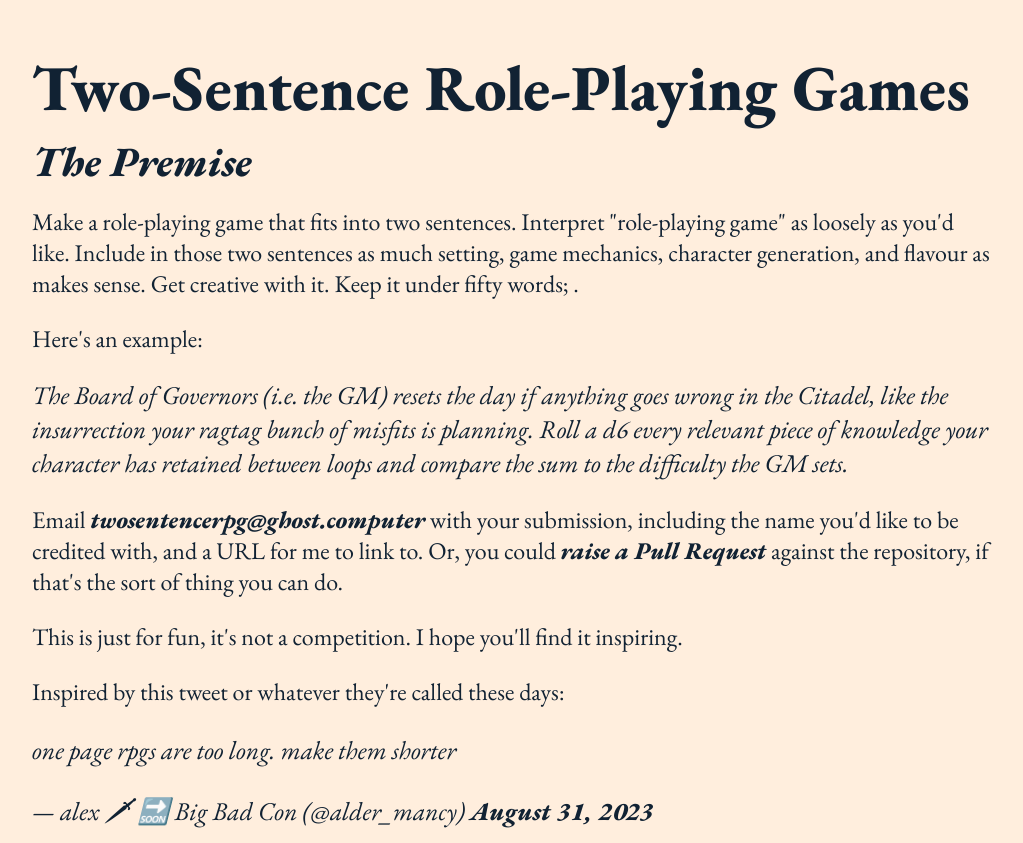
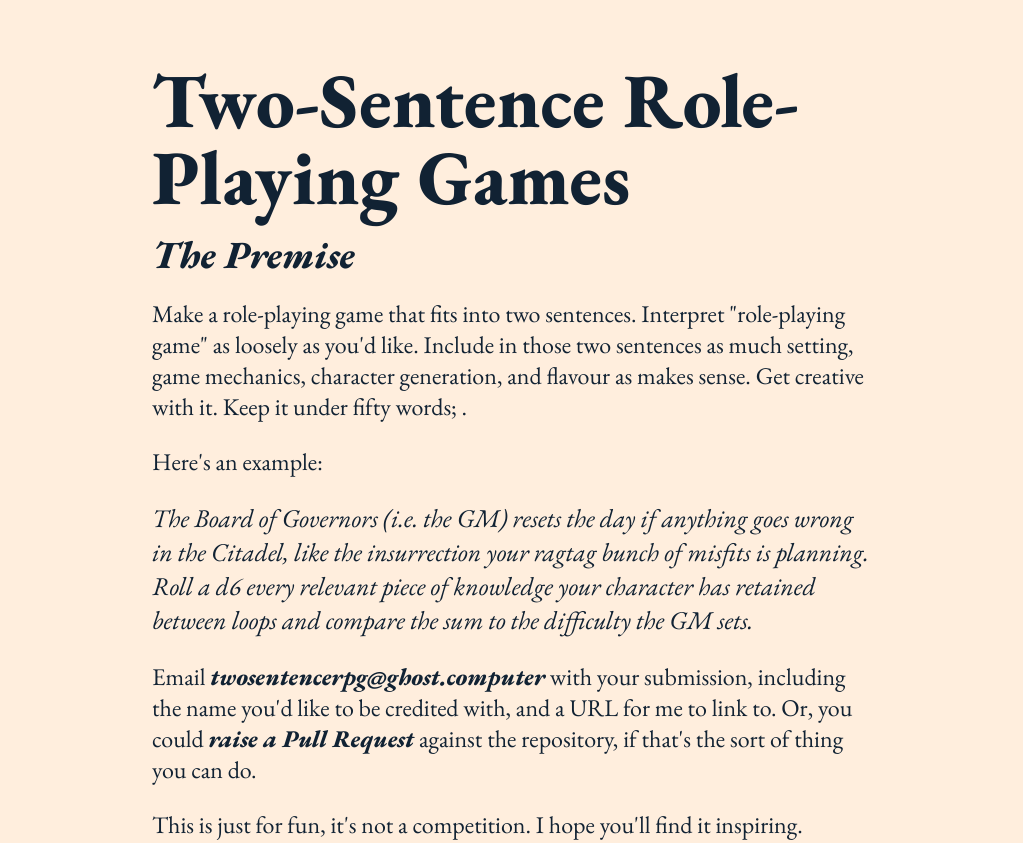
Before and after one commit to apaleslimghost/twosentencerpg, a plain HTML site: page index.html in a window 1280 px wide. Shown: the top 843 px of the page, without its empty margins (128-1151 px from the left). Drawn offline with nearby package versions, Linux system fonts and the light colour scheme.

Commit message:
tweak width and title size

```diff
--- a/index.html
+++ b/index.html
@@ -22,7 +22,7 @@
     }
 
     main {
-      max-width: 40em;
+      max-width: 30em;
       padding: 1em;
       margin: 0 auto;
     }
@@ -34,12 +34,12 @@
     }
 
     h1 {
-      font-size: 4rem;
+      font-size: 4.8rem;
       text-wrap: balance;
     }
 
     h2 {
-      font-size: 2.6rem;
+      font-size: 2.4rem;
       font-style: italic;
     }
 
```
